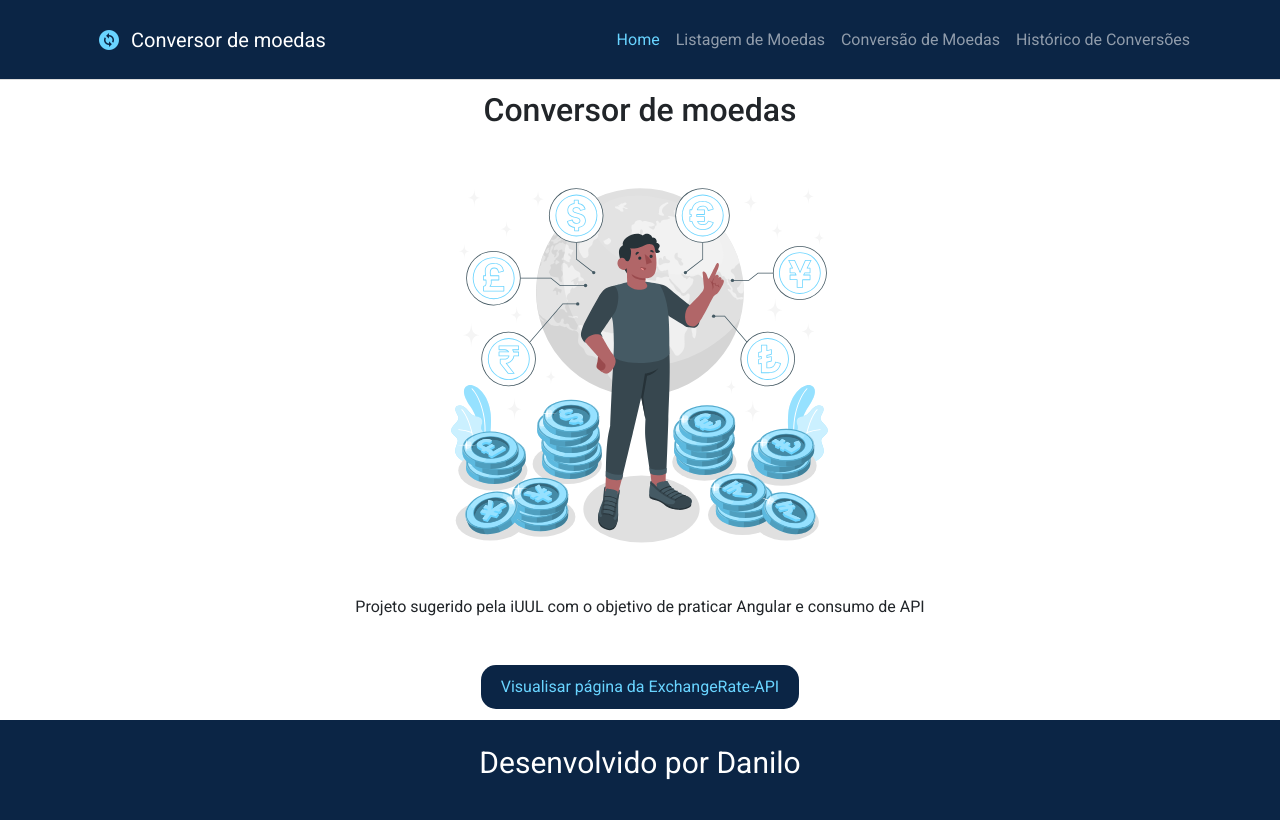
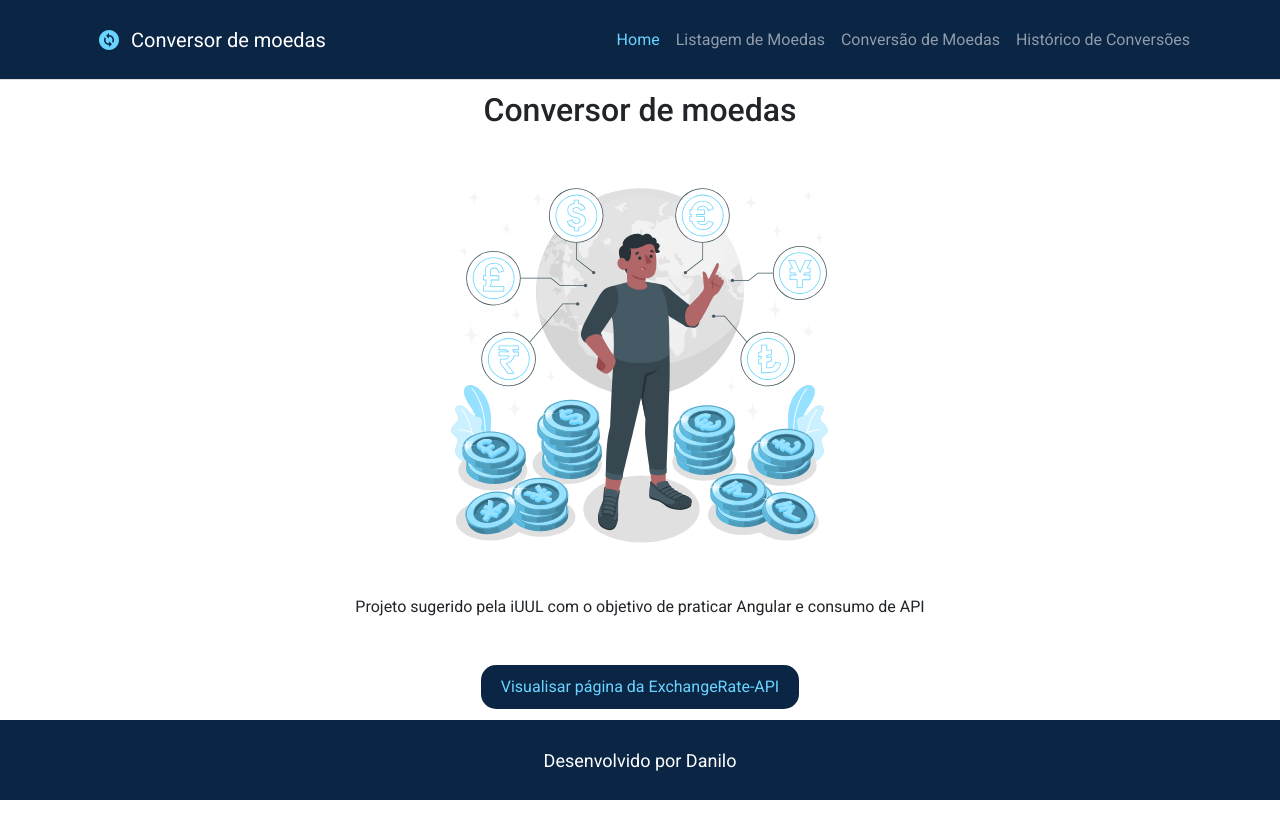
Before and after one commit to danilosheen/conversor-moedas, an Angular app: page / in a window 1280 px wide. Built offline with nearby package versions, Linux system fonts and the light colour scheme; a web font is replaced by a local one.

Commit message:
refact: rodape

```diff
--- a/src/app/components/rodape/rodape.component.css
+++ b/src/app/components/rodape/rodape.component.css
@@ -1,12 +1,16 @@
 .rodape {
-  height: 100px;
+  height: 80px;
   background-color: var(--cor-primaria-bg);
   display: flex;
   justify-content: center;
   align-items: center;
 }
 
+.rodape p {
+  margin: 0;
+}
+
 .content-rodape {
   color: white;
-  font-size: 30px;
+  font-size: 18px;
 }
```
